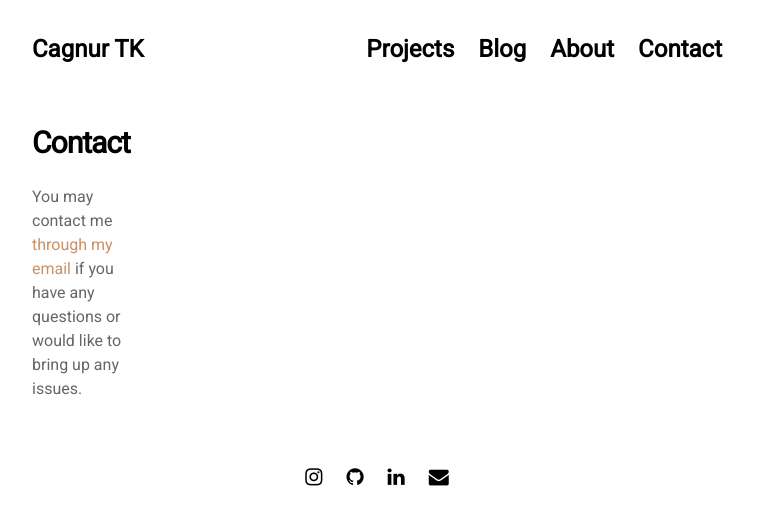
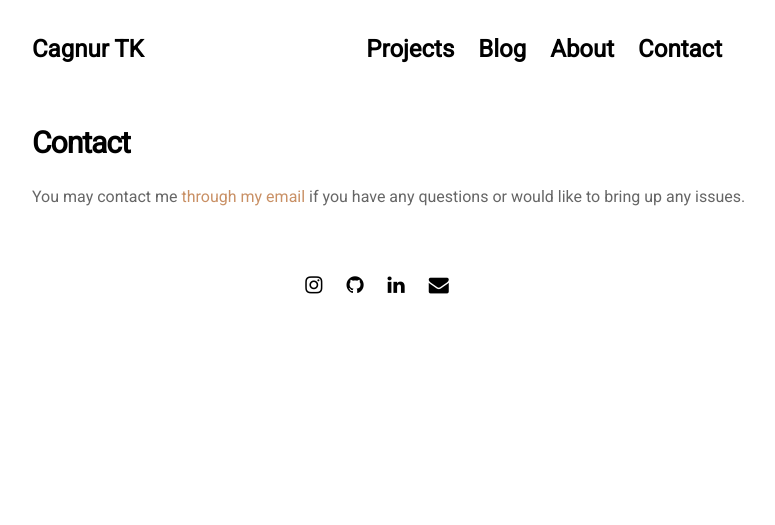
Before and after one commit to Cagnurt/cagnurt.github.io, a Jekyll site: the page built from pages/contact.md, in a window 1280 px wide. Shown: the top 525 px of the page, without its empty margins (263-1038 px from the left). Built offline with Jekyll 4.4.1, drawn with Linux system fonts in a browser that asks for light colours; nearby versions of some CDN libraries.

Commit message:
fixed #7

```diff
--- a/_sass/3-sections/_page.sass
+++ b/_sass/3-sections/_page.sass
@@ -1,5 +1,5 @@
 .page-content
-  width:  100px  //450px
+  width:  750px  //450px
   margin: 30px
   h1
     line-height: 1.5
```
